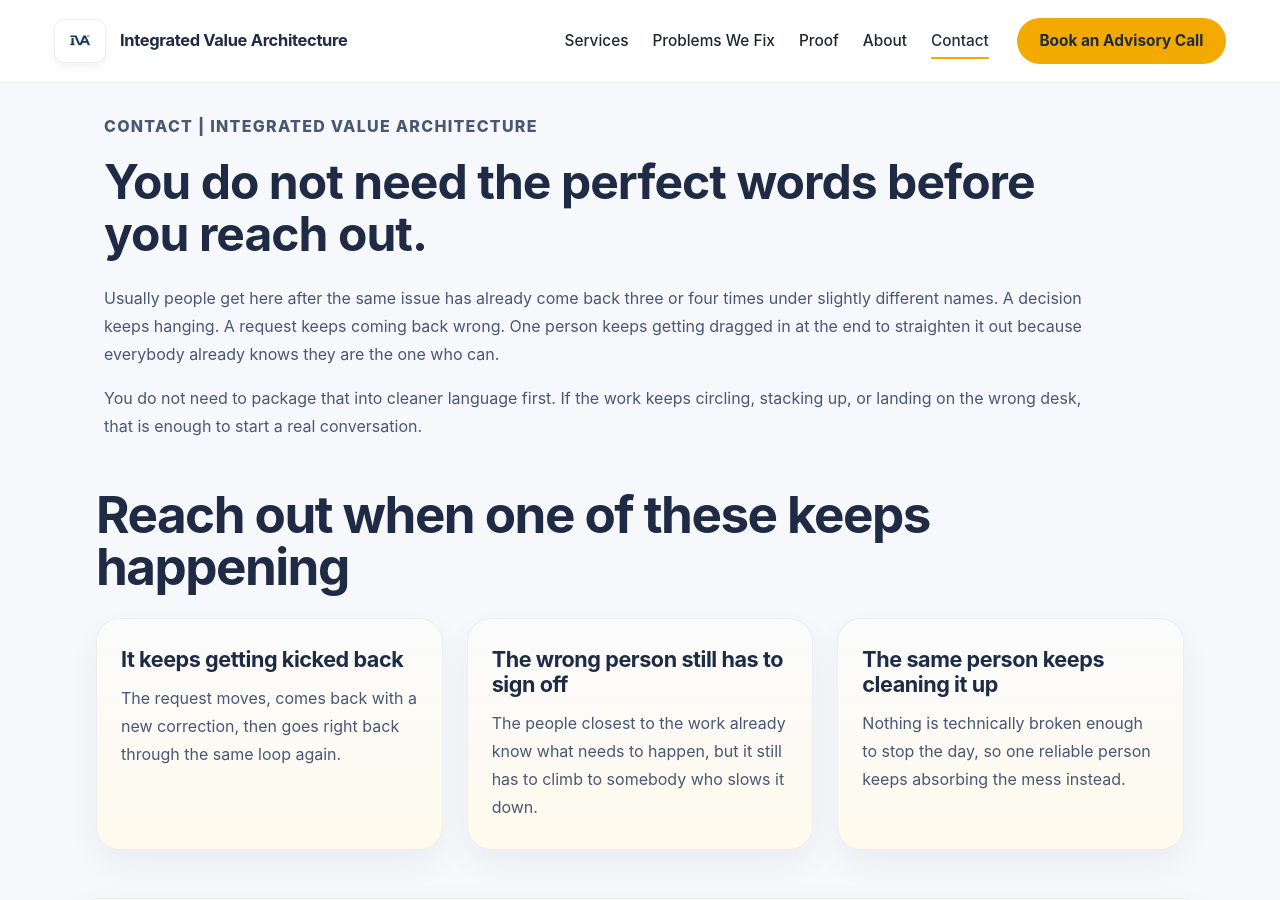
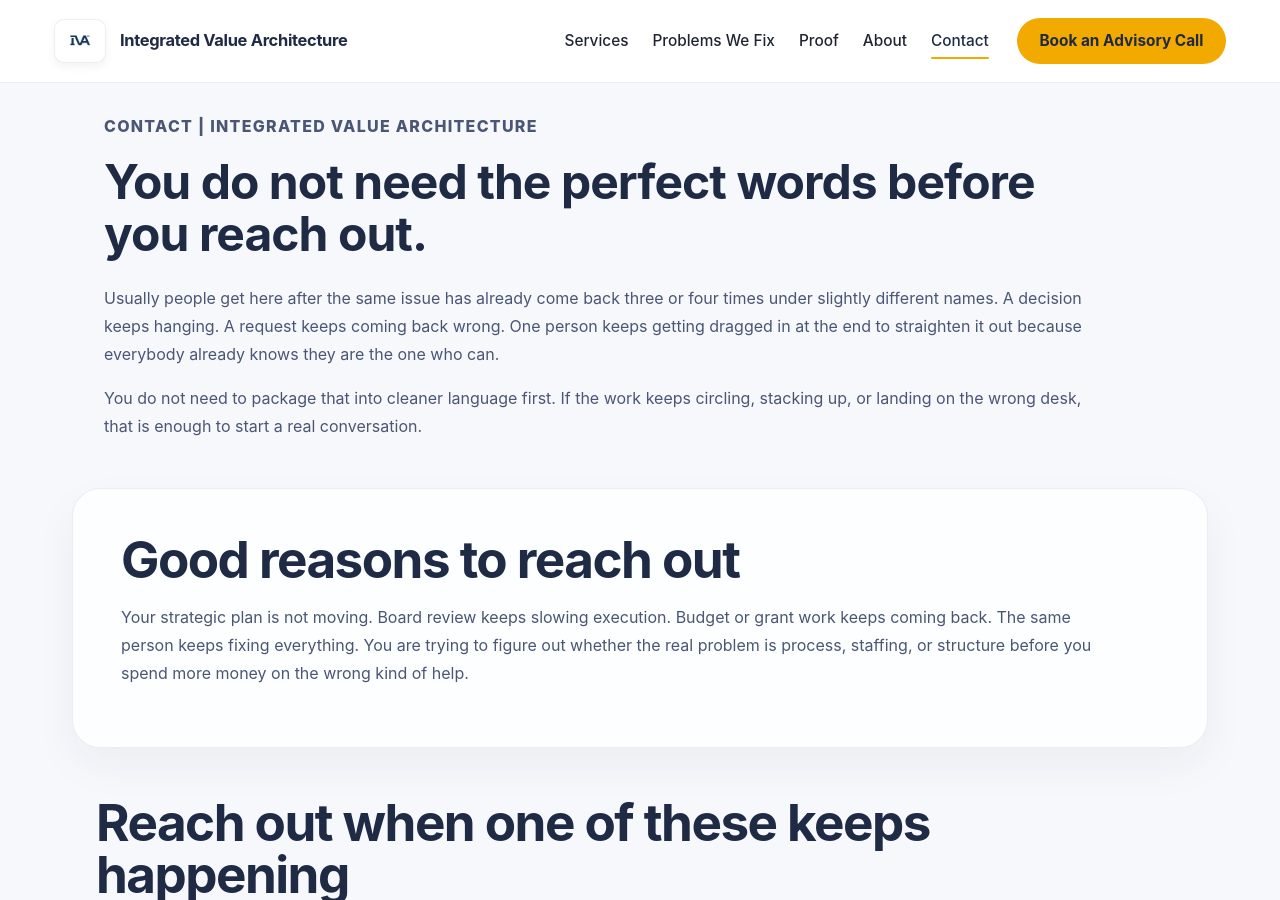
Before and after one commit to efost7873/integratedvaluearchitecture.com, a Jekyll site: the page built from contact.html, in a window 1280 px wide and 900 px high. Built offline with Jekyll 4.4.1, drawn with Linux system fonts in a browser that asks for light colours.

Commit message:
Update contact.html

```diff
--- a/contact.html
+++ b/contact.html
@@ -18,6 +18,17 @@ schema_type: ContactPage
     </p>
   </div>
 </section>
+
+<section class="section alt">
+  <div class="container narrow">
+    <h2>Good reasons to reach out</h2>
+    <p>
+      Your strategic plan is not moving. Board review keeps slowing execution. Budget or grant work keeps coming back. The same person keeps fixing everything. You are trying to figure out whether the real problem is process, staffing, or structure before you spend more money on the wrong kind of help.
+    </p>
+  </div>
+</section>
+
+
 
 <section class="section">
   <div class="container narrow">
```
Also changed, not shown: other parts of contact.html (+2 -2 lines).
